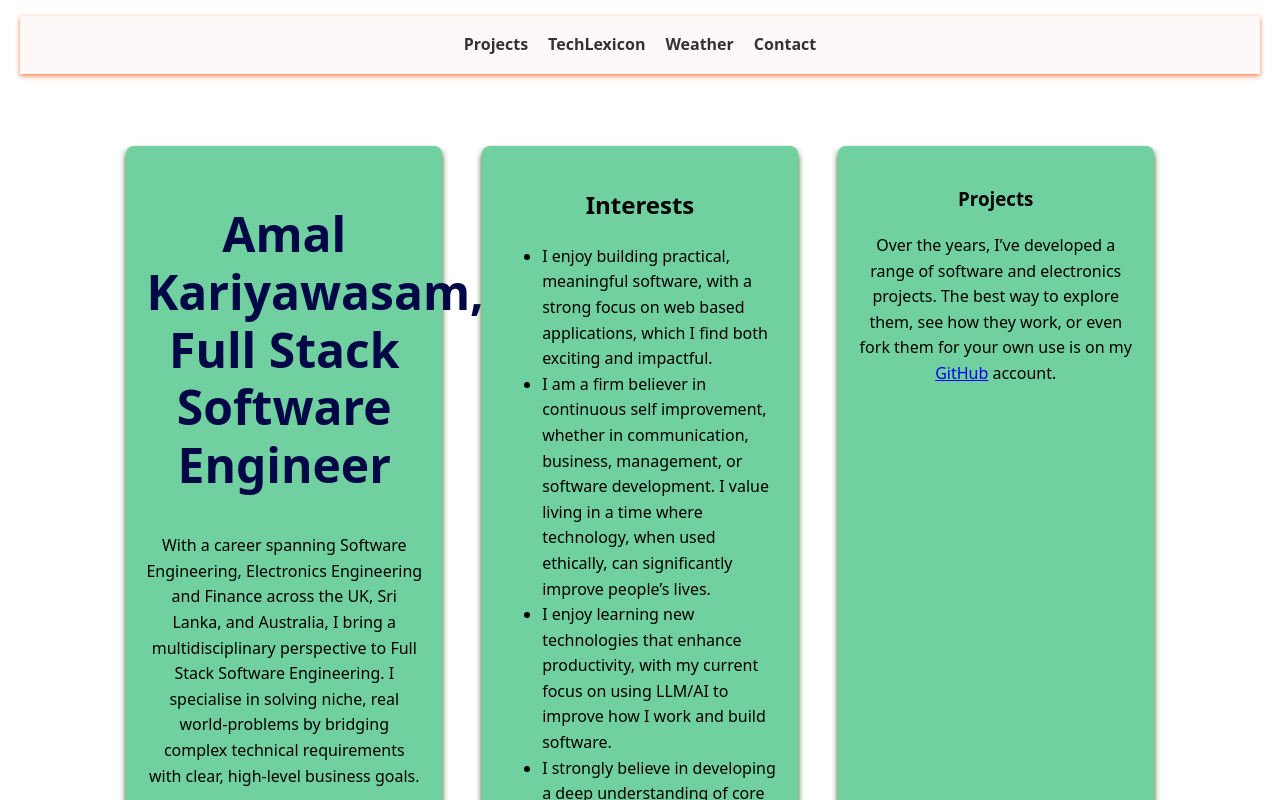
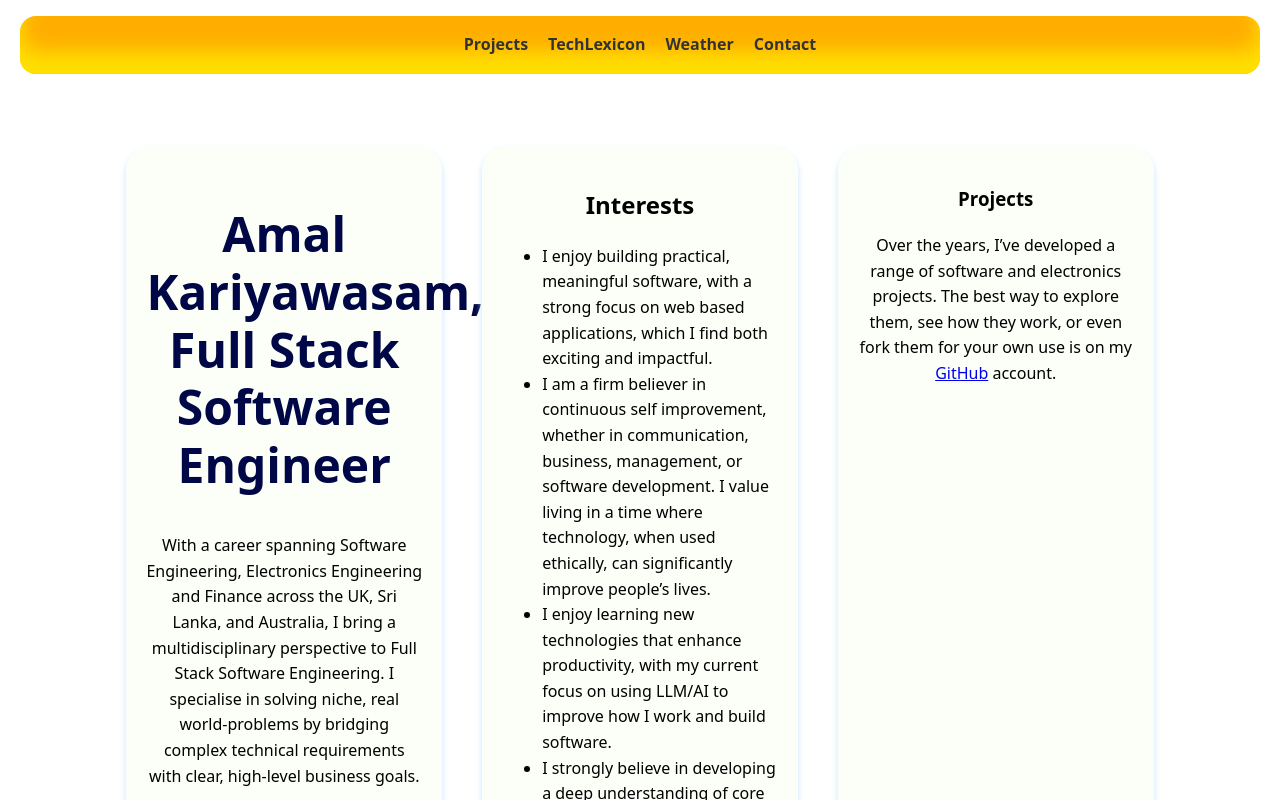
Before and after one commit to amalk-au/amalk-au.github.io, a website: page index.html in a window 1280 px wide. Shown: the top 800 px of the page. Drawn offline with Linux system fonts and the light colour scheme.

Commit message:
style: Tweak box shadows

```diff
--- a/style.css
+++ b/style.css
@@ -16,7 +16,7 @@ body {
   line-height: 1.6;
   min-height: 100vh; /* Takes full height of the screen */
   margin: 0; /* removes default margins */
-  color: #333;
+  color: #333333;
   background-color: #ffffff;
 }
 
@@ -31,9 +31,10 @@ header {
 /* Navigation Bar Styling */
 
 nav {
-  background: #fef8f8;
+  background: #ffae00;
   padding: 1rem 5%;
-  box-shadow: 0 2px 5px #f48251;
+  border-radius: 1rem;
+  box-shadow: inset 0px -20px 20px 2px #ffe500e6;
 }
 
 nav ul {
@@ -76,11 +77,11 @@ main {
 }
 
 .item {
-  background: #71d09f;
+  background: #fbfff7;
   color: #000000;
   padding: 1.25rem;
-  border-radius: 0.5rem;
-  box-shadow: 0 0.25rem 0.375rem #175405;
+  border-radius: 1.5rem;
+  box-shadow: 0 0.25rem 0.375rem #c8e5ff;
   text-align: center;
 }
 
@@ -107,7 +108,8 @@ footer {
   padding: 1rem 1.25rem;
   background: #ffef77;
   color: #000000;
-  border-top: 1px solid #000;
+  /* border-top: 1px solid #4a4a4a; */
+  box-shadow: inset -3px 20px 20px 5px #ffffff;
 }
 
 footer ul {
```
